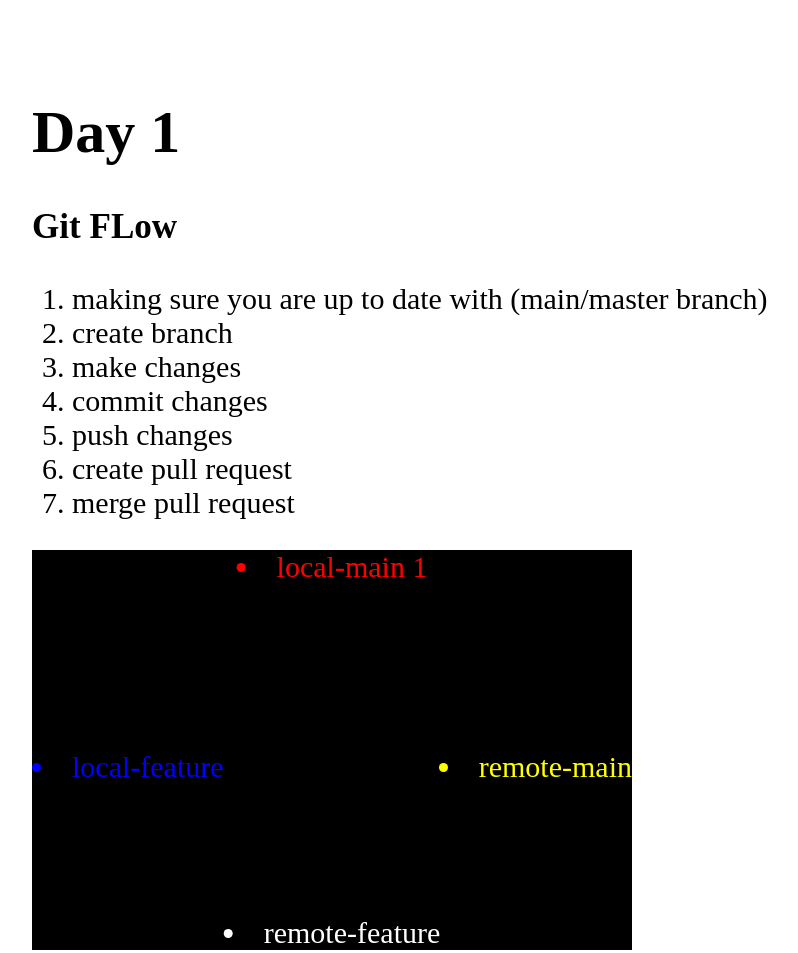
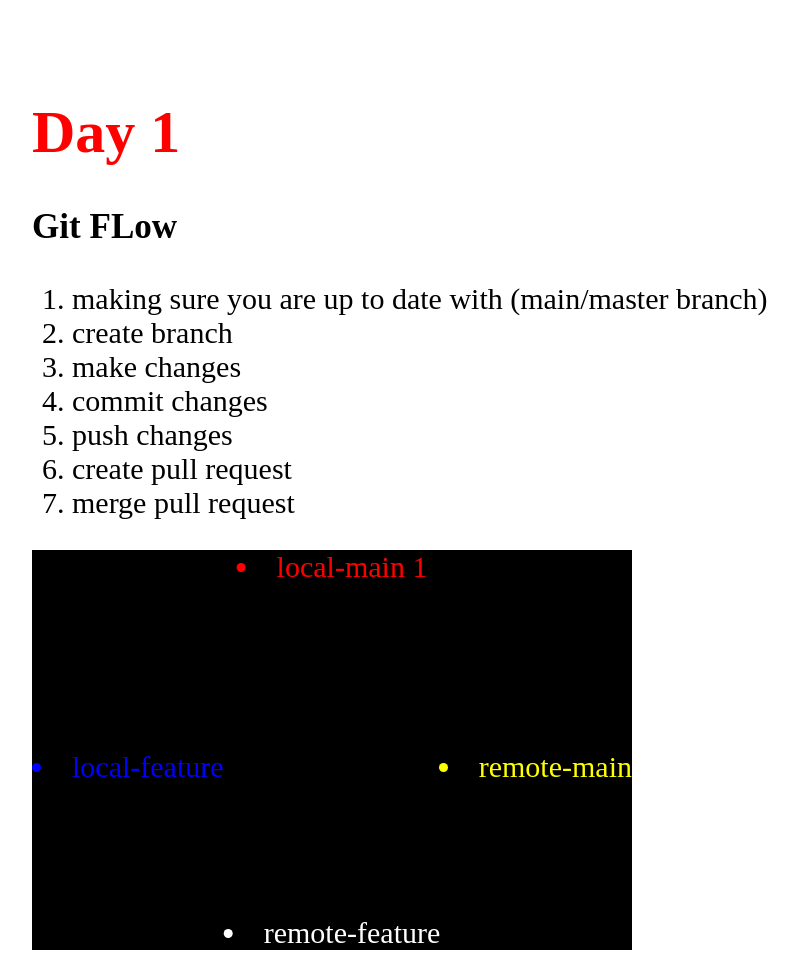
Before and after one commit to vinsonf/mf-11-01-22, a plain HTML site: page day01/index.html in a window 1280 px wide. Shown: the whole page, without its empty margins (26-824 px from the left). Drawn offline with Linux system fonts and the light colour scheme.

Commit message:
change h1 color

```diff
--- a/day01/css/style.css
+++ b/day01/css/style.css
@@ -2,6 +2,11 @@ body{
     font-size: 30px;
     padding: 50px;
 }
+
+h1 {
+    color: #ff0000;
+}
+
 
 .git-flow{
     position: relative;
```
